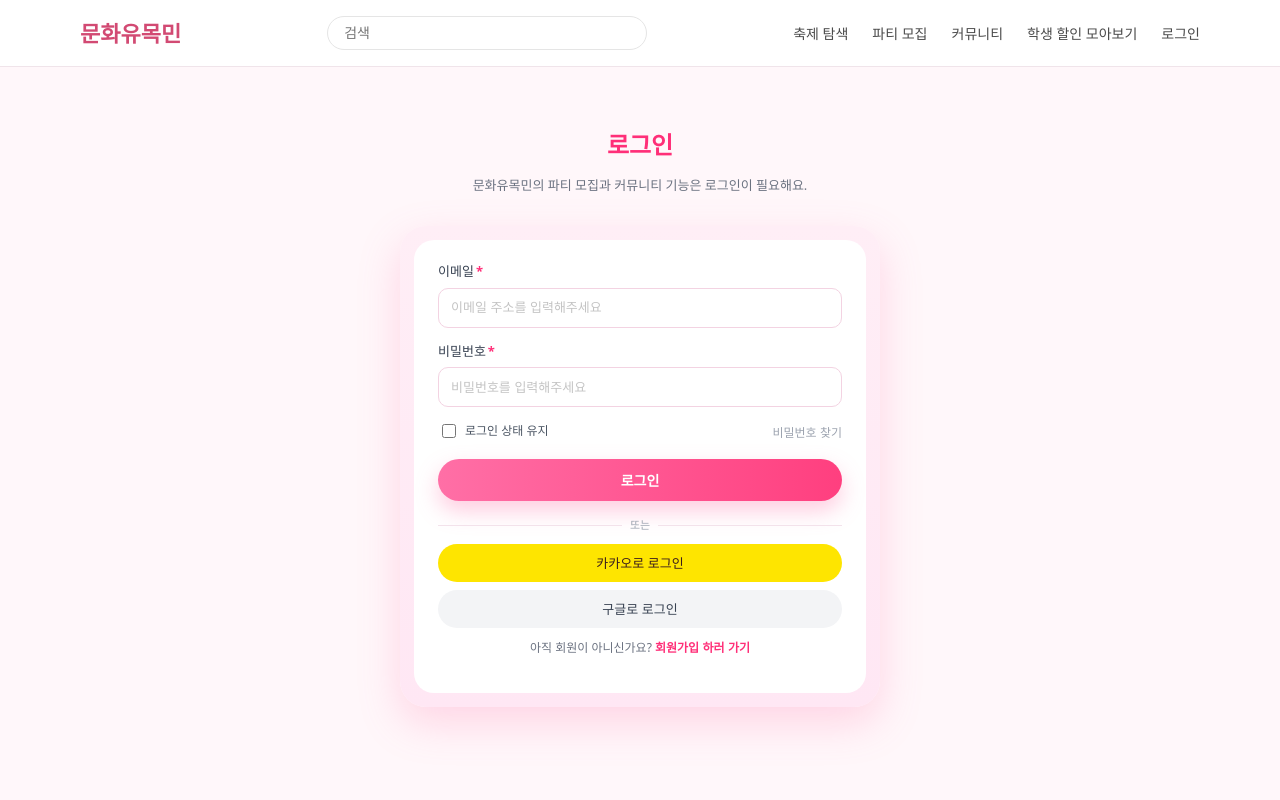
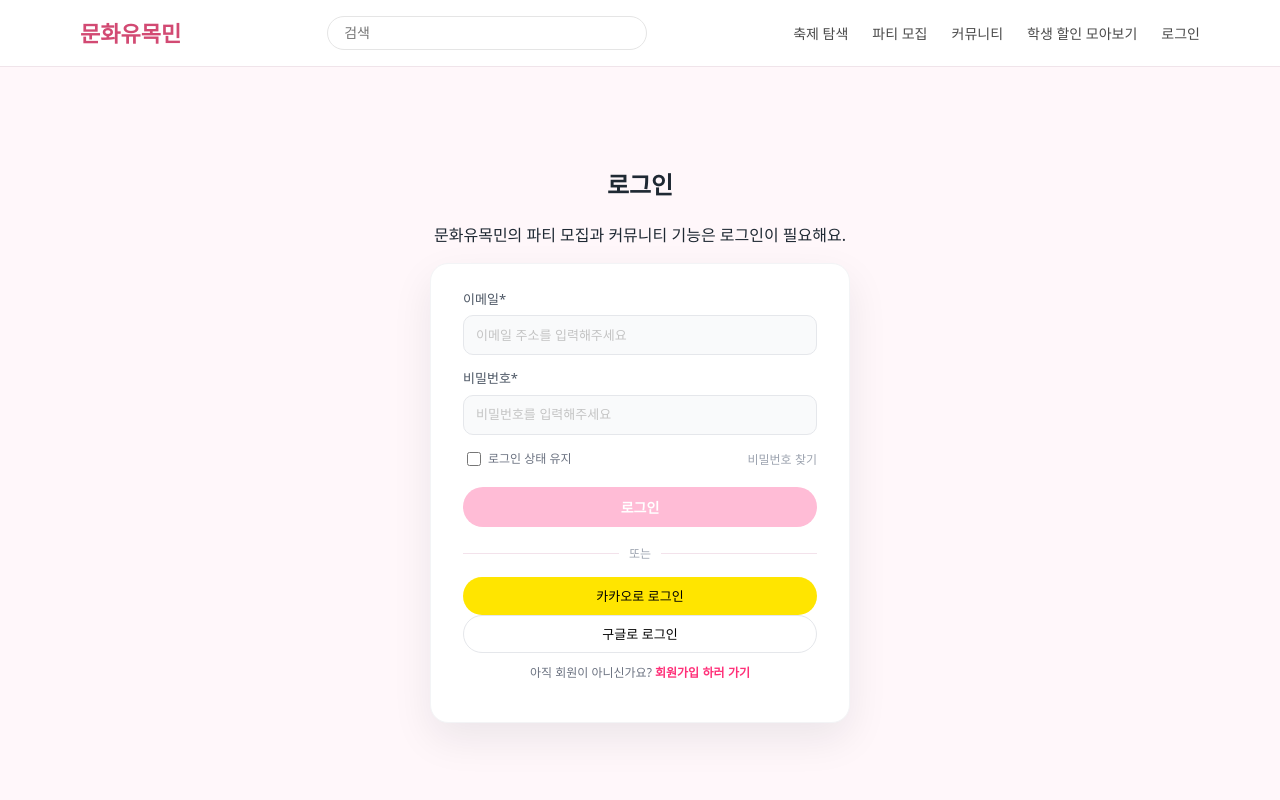
Before and after one commit to Hanshin-OSS-Hub/capstone25-culture-wanderers, a React (Vite) app: page /login in a window 1280 px wide. Shown: the top 800 px of the page. Built offline with nearby package versions, Linux system fonts and the light colour scheme.

Commit message:
Refactor Login.css for improved layout and styles
Updated styles for login page, including layout adjustments, branding area, and button styles.

```diff
--- a/src/pages/Login.css
+++ b/src/pages/Login.css
@@ -1,62 +1,64 @@
-/* 페이지 전체를 가운데 정렬 컨테이너로 */
+/* 전체 페이지 정렬 */
 
 .login-page {
-  width: 100%;
-  min-height: calc(100vh - 160px); /* 헤더+푸터 대략 뺀 값 */
+  min-height: calc(100vh - 160px);
   display: flex;
-  justify-content: center;  /* 가로 가운데 */
-  align-items: center;      /* 세로 가운데 */
-  padding: 40px 24px 80px;
-  box-sizing: border-box;
+  justify-content: center;
 }
 
-/* 안쪽 래퍼: 내용은 위→아래 정렬, 폭 제한 */
-
 .login-wrapper {
-  width: 100%;
-  max-width: 480px;
-  display: flex;
-  flex-direction: column;
-  align-items: center;
+  margin: 80px auto 120px;
+  text-align: center;
 }
 
-/* 상단 타이틀 영역 */
+/* 상단 브랜드 영역 */
 
-.login-hero {
-  width: 100%;
-  text-align: center;
-  margin-bottom: 18px;
+.login-brand {
+  margin-bottom: 24px;
 }
 
-.login-title {
-  font-size: 24px;
+.login-logo-mark {
+  width: 52px;
+  height: 52px;
+  border-radius: 999px;
+  background: #ffe2ec;
+  display: inline-flex;
+  align-items: center;
+  justify-content: center;
+  font-size: 26px;
+  margin-bottom: 10px;
+}
+
+.login-logo-title {
+  font-size: 20px;
   font-weight: 700;
   color: #ff2f78;
-  margin-bottom: 6px;
+  margin-bottom: 4px;
 }
 
-.login-sub {
+.login-logo-sub {
   font-size: 13px;
-  color: #6b7280;
+  color: #9ca3af;
 }
 
-/* 카드 박스 */
+/* 카드 — 핑크 그라데이션 제거, 무난한 그림자로 */
 
 .login-card {
-  width: 100%;
-  background: linear-gradient(180deg, #ffeef6 0%, #ffe7f4 100%);
-  border-radius: 26px;
-  padding: 14px;
-  box-shadow: 0 16px 40px rgba(255, 111, 166, 0.25);
+  width: 420px;
+  max-width: 100%;
+  margin: 0 auto;
+  background: #ffffff;
+  border-radius: 18px;
+  padding: 26px 32px 28px;
+  box-shadow: 0 16px 40px rgba(15, 23, 42, 0.08); /* 회색 그림자 */
+  border: 1px solid #f3f4f6;
 }
 
 .login-form {
-  background: #ffffff;
-  border-radius: 20px;
-  padding: 22px 24px 24px;
+  text-align: left;
 }
 
-/* 입력 필드 */
+/* 필드 */
 
 .login-field {
   margin-bottom: 14px;
@@ -65,24 +67,19 @@
 .login-label {
   display: block;
   font-size: 13px;
-  color: #374151;
+  color: #4b5563;
   margin-bottom: 6px;
-}
-
-.login-required {
-  color: #ff2f78;
-  margin-left: 2px;
-  font-weight: 700;
 }
 
 .login-input {
   width: 100%;
   height: 40px;
   border-radius: 10px;
-  border: 1px solid #f3d3e2;
+  border: 1px solid #e5e7eb;
   padding: 0 12px;
   font-size: 13px;
   outline: none;
+  background: #f9fafb;
 }
 
 .login-input::placeholder {
@@ -91,24 +88,33 @@
 
 .login-input:focus {
   border-color: #ff8db5;
-  box-shadow: 0 0 0 1px rgba(255, 141, 181, 0.2);
+  box-shadow: 0 0 0 1px rgba(255, 141, 181, 0.18);
 }
 
-/* 옵션 라인 */
+/* 에러 메시지 */
+
+.login-error {
+  margin-top: 2px;
+  margin-bottom: 8px;
+  font-size: 12px;
+  color: #ef4444;
+}
+
+/* 옵션 행 */
 
 .login-options-row {
   display: flex;
   justify-content: space-between;
   align-items: center;
   margin: 6px 0 14px;
+  font-size: 12px;
 }
 
 .login-checkbox {
   display: inline-flex;
   align-items: center;
-  gap: 6px;
-  font-size: 12px;
-  color: #4b5563;
+  gap: 4px;
+  color: #6b7280;
 }
 
 .login-checkbox input {
@@ -116,15 +122,26 @@
   height: 14px;
 }
 
-/* 작은 링크 버튼들 */
+/* 아이디/비번 찾기 묶음 */
+
+.login-links-group {
+  display: inline-flex;
+  align-items: center;
+  gap: 4px;
+}
+
+.login-links-divider {
+  font-size: 11px;
+  color: #d1d5db;
+}
 
 .login-link-button {
   border: none;
   background: none;
+  padding: 0;
   font-size: 12px;
   color: #9ca3af;
   cursor: pointer;
-  padding: 0;
 }
 
 .login-link-button.strong {
@@ -136,16 +153,38 @@
 
 .login-submit {
   width: 100%;
-  height: 42px;
+  height: 40px;
   border-radius: 999px;
   border: none;
-  background: linear-gradient(90deg, #ff6fa6, #ff3f7f);
-  color: #ffffff;
   font-size: 14px;
   font-weight: 600;
   cursor: pointer;
+  background: #ffbcd6;
+  color: #ffffff;
   margin-top: 4px;
-  box-shadow: 0 10px 22px rgba(255, 111, 166, 0.35);
+  transition: background 0.18s ease, box-shadow 0.18s ease, transform 0.05s ease;
+}
+
+.login-submit:not(.disabled):hover {
+  background: linear-gradient(90deg, #ff6fa6, #ff3f7f);
+  box-shadow: 0 10px 22px rgba(255, 111, 166, 0.32);
+  transform: translateY(-1px);
+}
+
+.login-submit.disabled,
+.login-submit:disabled {
+  opacity: 0.65;
+  cursor: default;
+  box-shadow: none;
+}
+
+/* 가입 안내 */
+
+.login-bottom-text {
+  margin-top: 10px;
+  font-size: 12px;
+  color: #6b7280;
+  text-align: center;
 }
 
 /* 구분선 */
@@ -153,11 +192,10 @@
 .login-divider {
   display: flex;
   align-items: center;
-  justify-content: center;
-  margin: 16px 0 10px;
-  font-size: 11px;
+  gap: 10px;
+  margin: 18px 0 14px;
+  font-size: 12px;
   color: #9ca3af;
-  position: relative;
 }
 
 .login-divider::before,
@@ -168,17 +206,12 @@
   background: #f3e2eb;
 }
 
-.login-divider span {
-  padding: 0 8px;
-}
+/* 소셜 로그인 버튼들 */
 
-/* 소셜 로그인 */
-
-.login-social-row {
+.login-social-column {
   display: flex;
   flex-direction: column;
   gap: 8px;
-  margin-bottom: 10px;
 }
 
 .login-social-btn {
@@ -190,36 +223,22 @@
   cursor: pointer;
 }
 
-/* 카카오 / 구글 색감 */
+/* 카카오: 노랑 */
 
 .login-social-btn.kakao {
-  background: #fee500;
-  color: #3a1d1d;
+  background: #ffe500;
 }
 
+/* 구글: 흰색 + 테두리 */
+
 .login-social-btn.google {
-  background: #f3f4f6;
-  color: #374151;
+  background: #ffffff;
+  border: 1px solid #e5e7eb;
 }
 
-/* 하단 안내 */
+/* 네이버: 초록 */
 
-.login-bottom-text {
-  margin-top: 6px;
-  font-size: 12px;
-  color: #6b7280;
-  text-align: center;
+.login-social-btn.naver {
+  background: #03c75a;
+  color: #ffffff;
 }
-
-/* 반응형 */
-
-@media (max-width: 640px) {
-  .login-page {
-    padding-top: 32px;
-    padding-bottom: 60px;
-  }
-
-  .login-wrapper {
-    max-width: 100%;
-  }
-}
```
